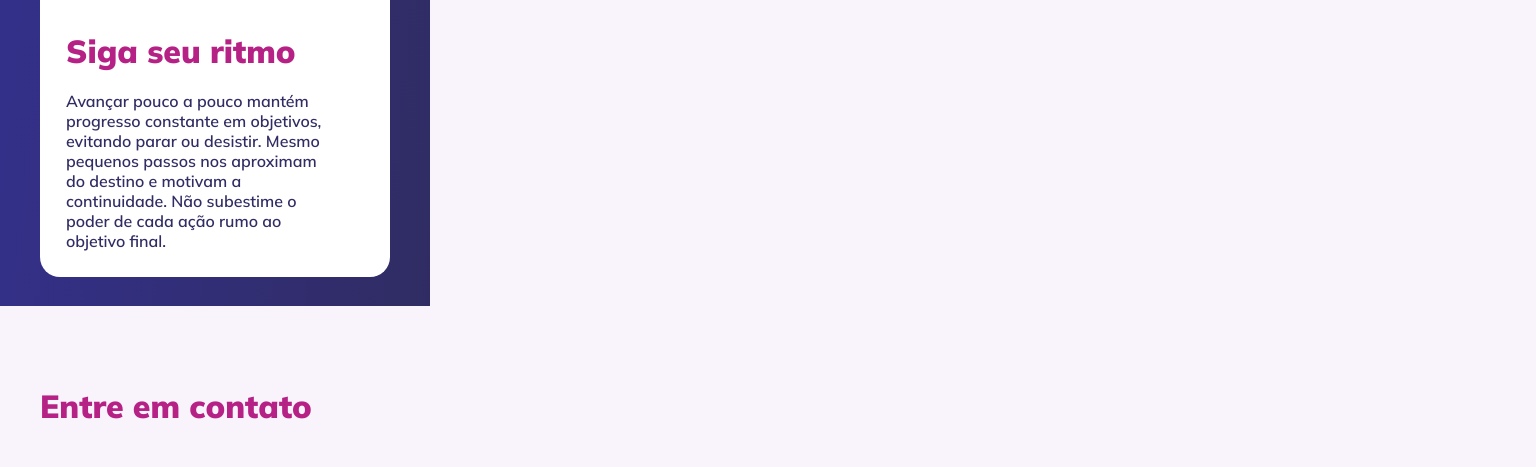
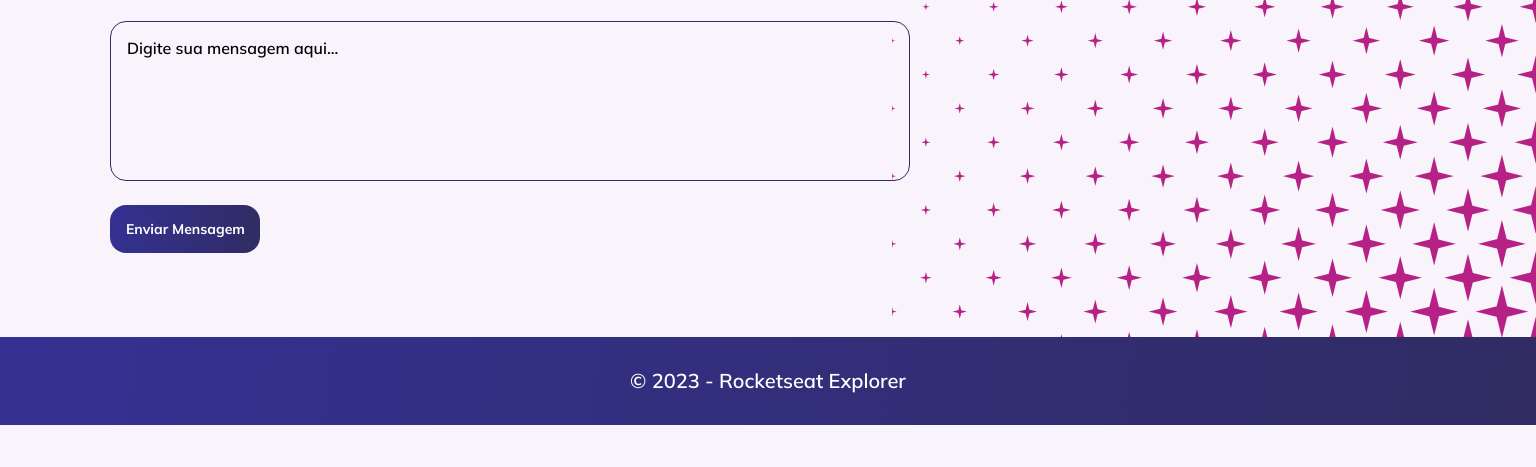
Before and after one commit to felipeslopes2010/explorer-astronaut, a plain HTML site: page index.html in a window 1536 px wide. Shown: the part 1627-2094 px from the top of the page. After the commit the page ends 2052 px from the top, so only its background shows below. Drawn offline with Linux system fonts and the light colour scheme.

Commit message:
Cria layout Desktop

```diff
--- a/index.html
+++ b/index.html
@@ -82,7 +82,7 @@
         </form>
 
         <div class="stars">
-            <!-- <img src="./src/img/estrelas.png" alt="Imagem de estrelas ao canto da tela"> -->
+            <img src="./src/img/estrelas.png" alt="Imagem de estrelas ao canto da tela">
         </div>
     </section>
 
--- a/src/styles.css
+++ b/src/styles.css
@@ -171,6 +171,10 @@ textarea {
     background: var(--gradient-background);
 }
 
+#contact .stars {
+    display: none;
+}
+
 footer {
     font-size: 2rem;
     font-weight: 600;
@@ -180,3 +184,45 @@ footer {
     padding: 3.2rem 1.6rem;
     background: var(--gradient-background);
 }
+
+@media (min-width: 1440px) {
+
+    body {
+        width: 100vw;
+    }
+
+    #banner {
+        display: flex;
+        height: 836px;
+        flex-direction: row;
+        gap: 2.4rem;
+    }
+
+    #cards {
+        height: auto;
+        display: flex;
+        flex-direction: row;
+        align-items: center;
+        justify-content: center;
+        gap: 6rem;
+    }
+
+    .card {
+        max-height: 448px;
+        margin: 6.4rem 11.2px;
+    }
+
+    #contact {
+        background: url(./img/estrelas.png);
+        background-repeat: no-repeat;
+        background-position: right;
+        display: flex;
+        justify-content: space-between;
+        padding: 3.2rem 0 6.8rem;
+    }
+
+    form {
+        width: 800px;
+        margin: 1.6rem 11rem;
+    }
+}
```
